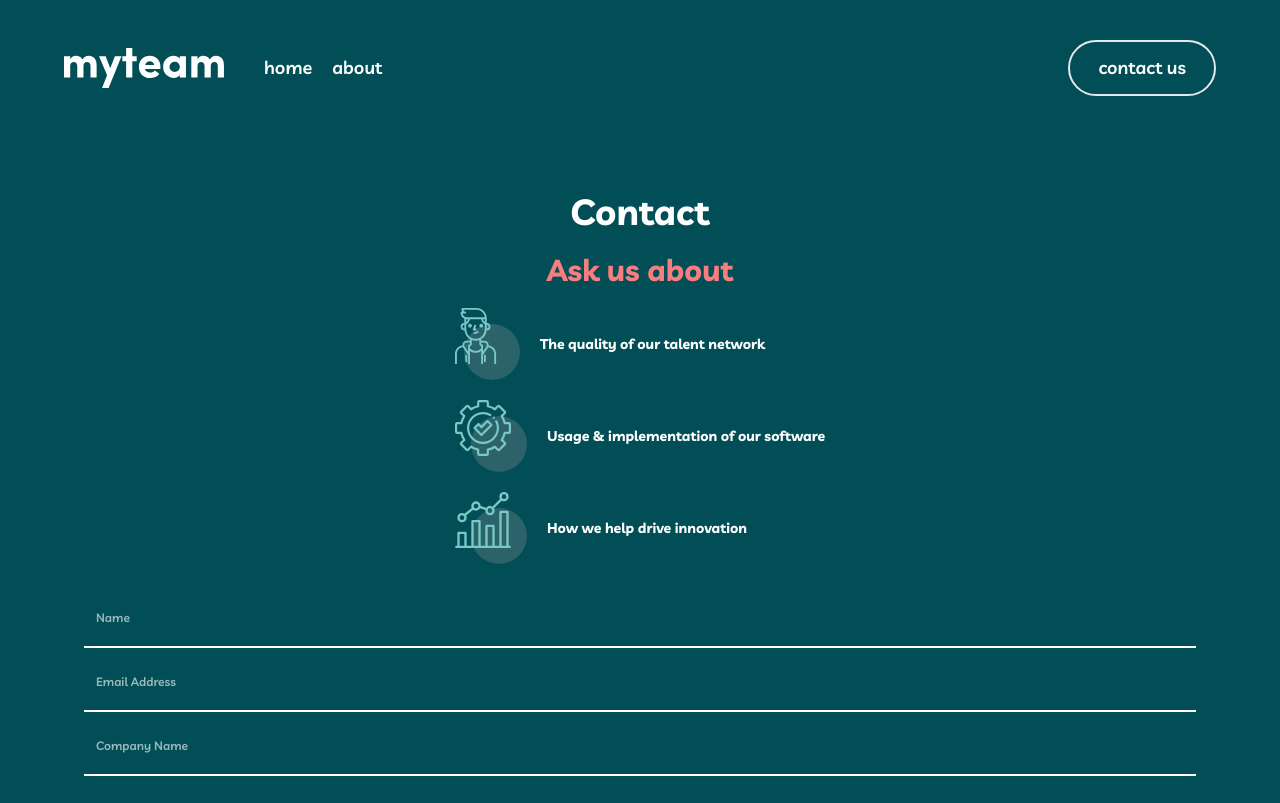
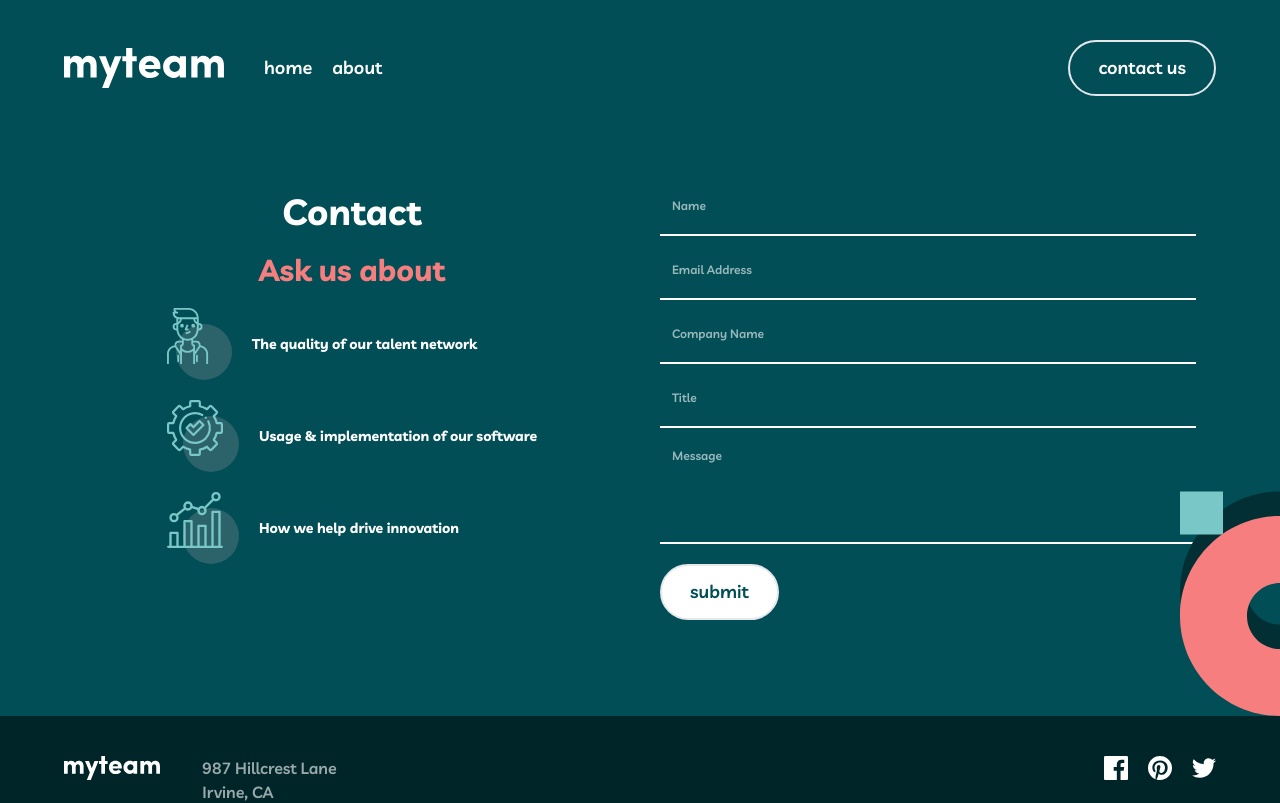
Before and after one commit to alimuddinhasan/myteam-website, a Next.js app: page /contact in a window 1280 px wide. Shown: the top 803 px of the page. Built offline with nearby package versions, Linux system fonts and the light colour scheme.

Commit message:
feat(contact): add responsive

```diff
--- a/pages/contact/index.tsx
+++ b/pages/contact/index.tsx
@@ -17,10 +17,11 @@ export default function Contact() {
         <img
           src="/assets/bg-pattern-contact-2.svg"
           alt="bg-top-left"
-          className="absolute right-0 bottom-0 translate-x-1/2 translate-y-1/2"
+          className="absolute right-0 bottom-0 translate-x-1/2 md:translate-y-0 translate-y-1/2"
         />
         <Container className="py-24">
-          <div className="flex flex-col items-center gap-5 px-5 mb-10">
+          <div className="flex flex-col lg:flex-row lg:justify-center">
+            <div className="basis-1/2 flex flex-col items-center gap-5 px-5 mb-10">
               <h1 className="text-4xl font-bold text-white">Contact</h1>
               <h2 className="text-3xl font-bold text-light-coral">
                 Ask us about
@@ -40,7 +41,7 @@ export default function Contact() {
                 />
               </div>
             </div>
-          <form action="" className="px-5">
+            <form action="" className="basis-1/2 px-5">
               <div className="flex flex-col gap-5 mb-5">
                 <Input label="Name" />
                 <Input label="Email Address" />
@@ -54,6 +55,7 @@ export default function Contact() {
                 className="grow-0"
               />
             </form>
+          </div>
         </Container>
       </section>
     </BaseScreen>
```
Lines whose indentation alone changed are shown as unchanged.
